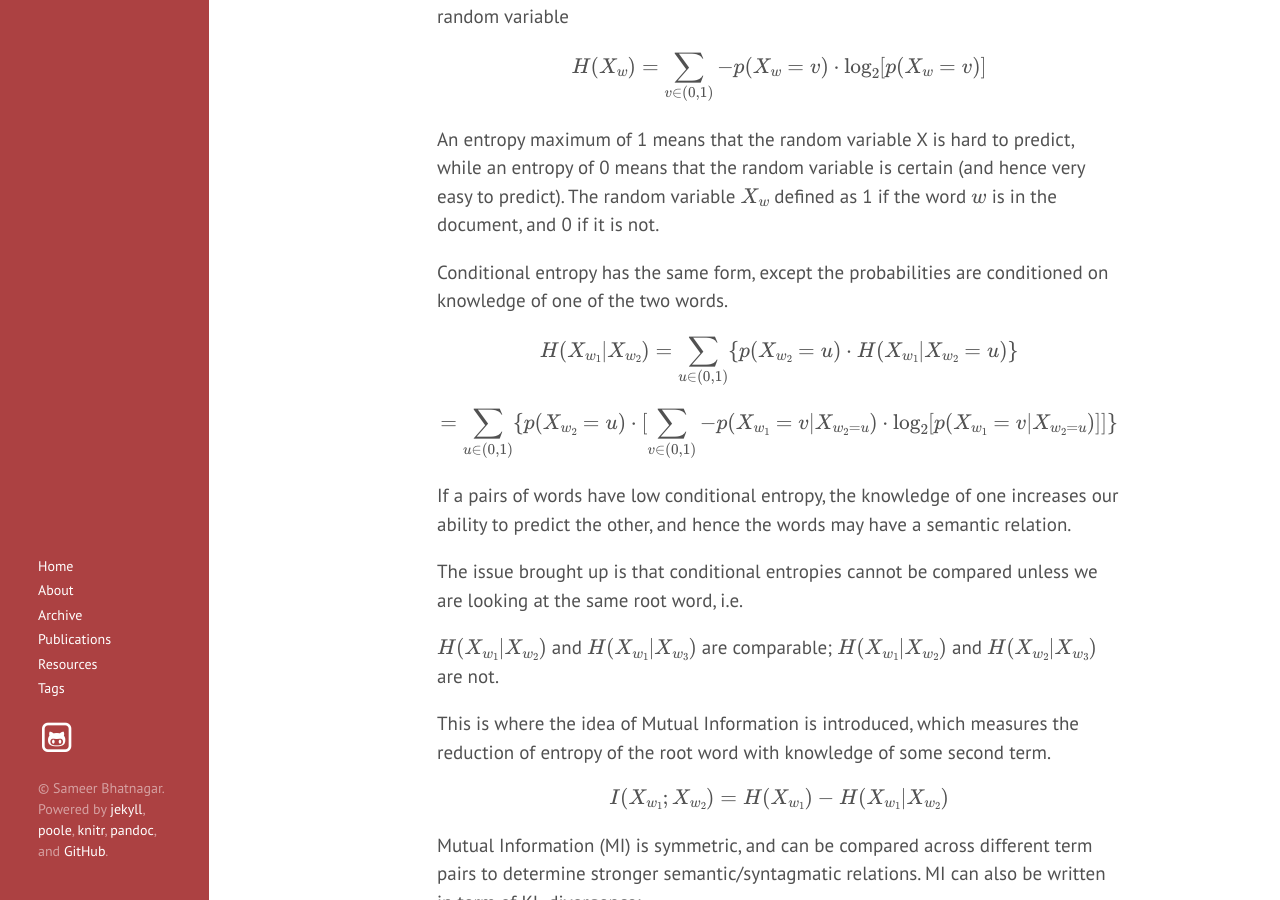
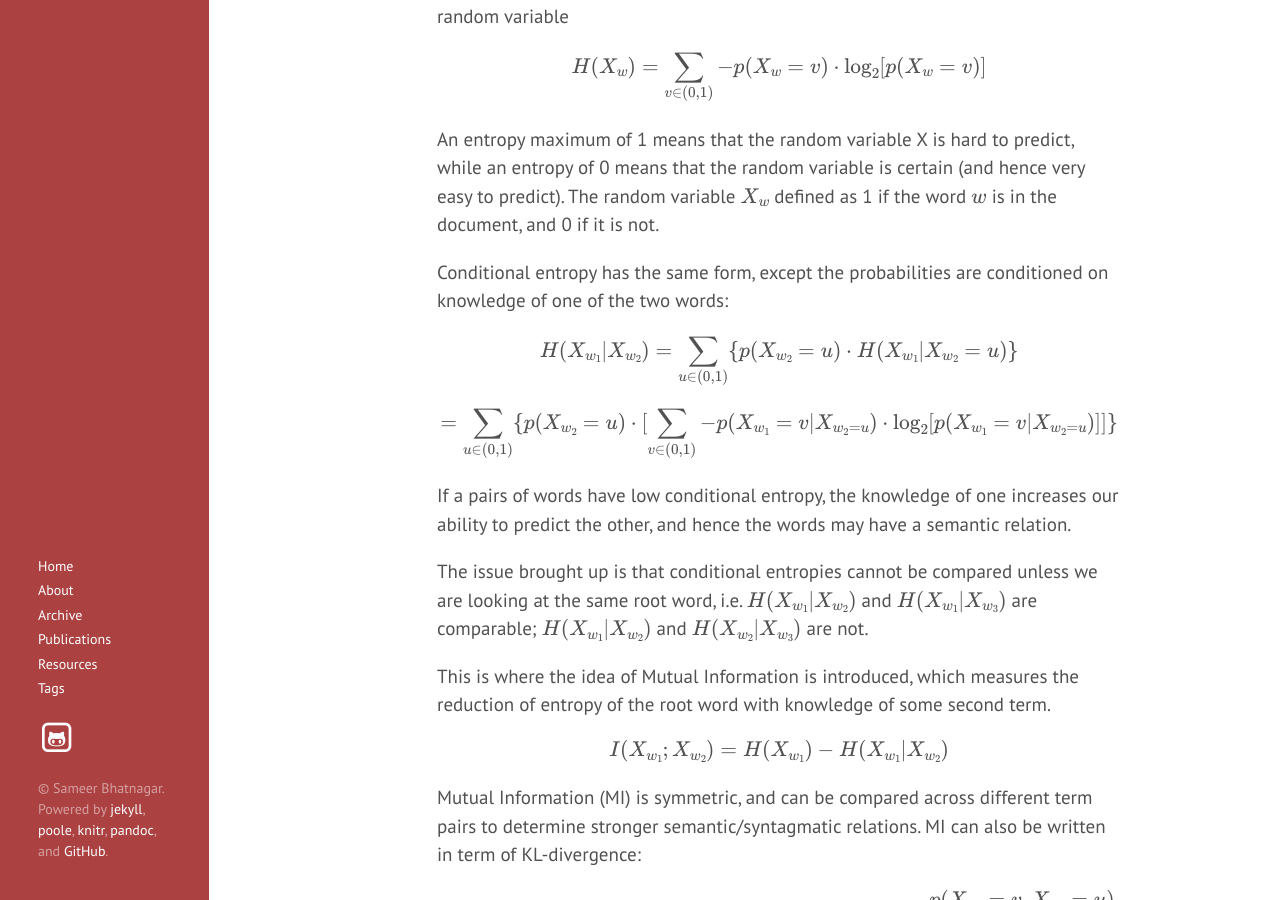
Before and after one commit to sameerbhatnagar/sameerbhatnagar.github.io, a Jekyll site: the page built from _posts/2015-06-16-Text Mining MOOC - Week 1.md, in a window 1280 px wide and 900 px high, scrolled down 1086 px. Built offline with Jekyll 4.4.1, drawn with Linux system fonts in a browser that asks for light colours; nearby versions of some CDN libraries; formulas are drawn with MathJax 3; comment, search, counter and statistics services are not loaded.

```diff
--- a/_posts/2015-06-16-Text Mining MOOC - Week 1.md
+++ b/_posts/2015-06-16-Text Mining MOOC - Week 1.md
@@ -31,14 +31,13 @@ Next, the idea of conditional entropy is introduced as a means of mining for syn
 
 An entropy maximum of 1 means that the random variable X is hard to predict, while an entropy of 0 means that the random variable is certain (and hence very easy to predict). The random variable $$X_w$$ defined as 1 if the word $$w$$ is in the document, and 0 if it is not.
 
-Conditional entropy has the same form, except the probabilities are conditioned on knowledge of one of the two words.
-\\[ H(X_{w_1}|X_{w_2}) = \sum_{u\in(0,1)}\lbrace p(X_{w_2}=u)\cdot H(X_{w_1}|X_{w_2}=u)\rbrace \\]
-\\[ = \sum_{u\in(0,1)}\lbrace p(X_{w_2}=u)\cdot [\sum_{v\in(0,1)} -p(X_{w_1}=v|X_{w_2=u})\cdot\log_2[p(X_{w_1}=v|X_{w_2=u})]] \rbrace \\]
+Conditional entropy has the same form, except the probabilities are conditioned on knowledge of one of the two words:
+\\[H(X_{w_1}|X_{w_2}) = \sum_{u\in(0,1)}\lbrace p(X_{w_2}=u)\cdot H(X_{w_1}|X_{w_2}=u)\rbrace\\]
+\\[= \sum_{u\in(0,1)}\lbrace p(X_{w_2}=u)\cdot [\sum_{v\in(0,1)} -p(X_{w_1}=v|X_{w_2=u})\cdot\log_2[p(X_{w_1}=v|X_{w_2=u})]]\rbrace\\]
 
 If a pairs of words have low conditional entropy, the knowledge of one increases our ability to predict the other, and hence the words may have a semantic relation.
 
 The issue brought up is that conditional entropies cannot be compared unless we are looking at the same root word, i.e.
-
 \\( H(X_{w_1}|X_{w_2}) \\)
 and
 \\( H(X_{w_1}|X_{w_3}) \\)
```
Also changed, not shown: _source/2015-06-16-Text Mining MOOC - Week 1.Rmd (+3 -4 lines).
